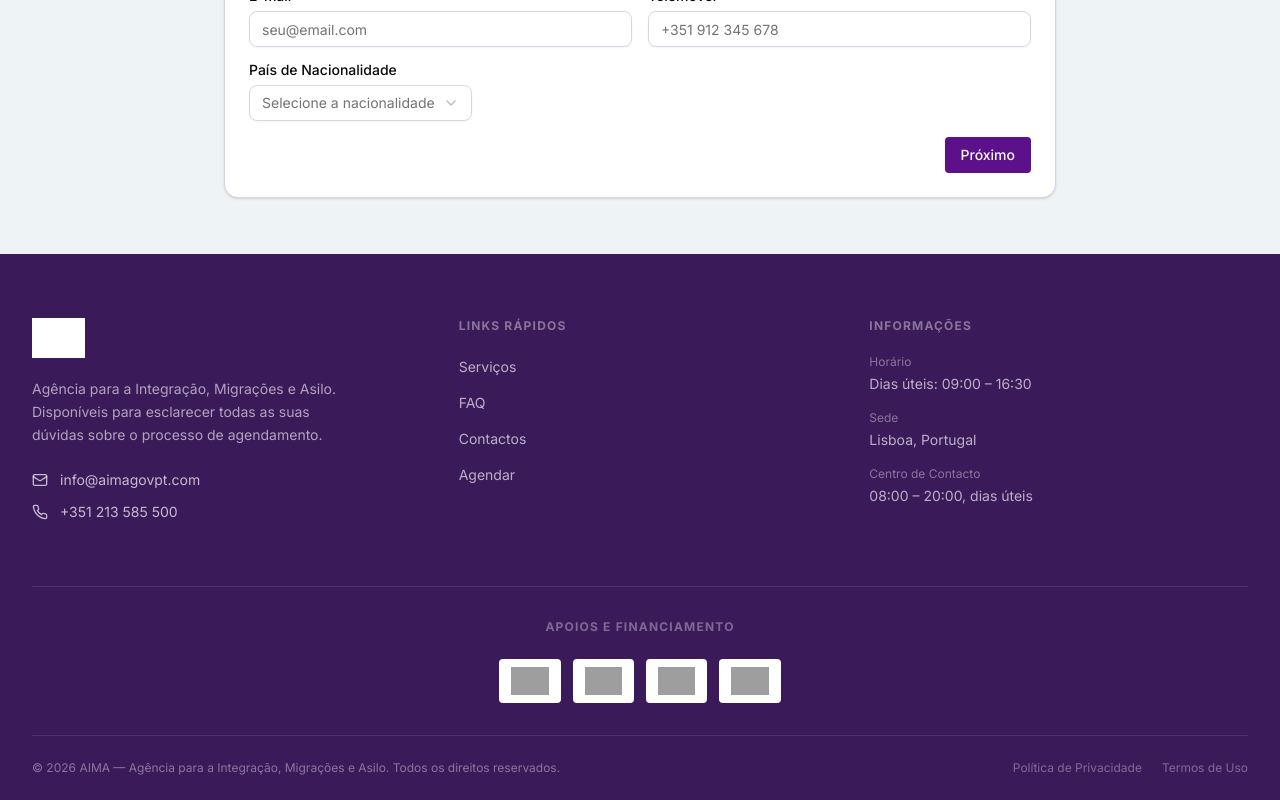
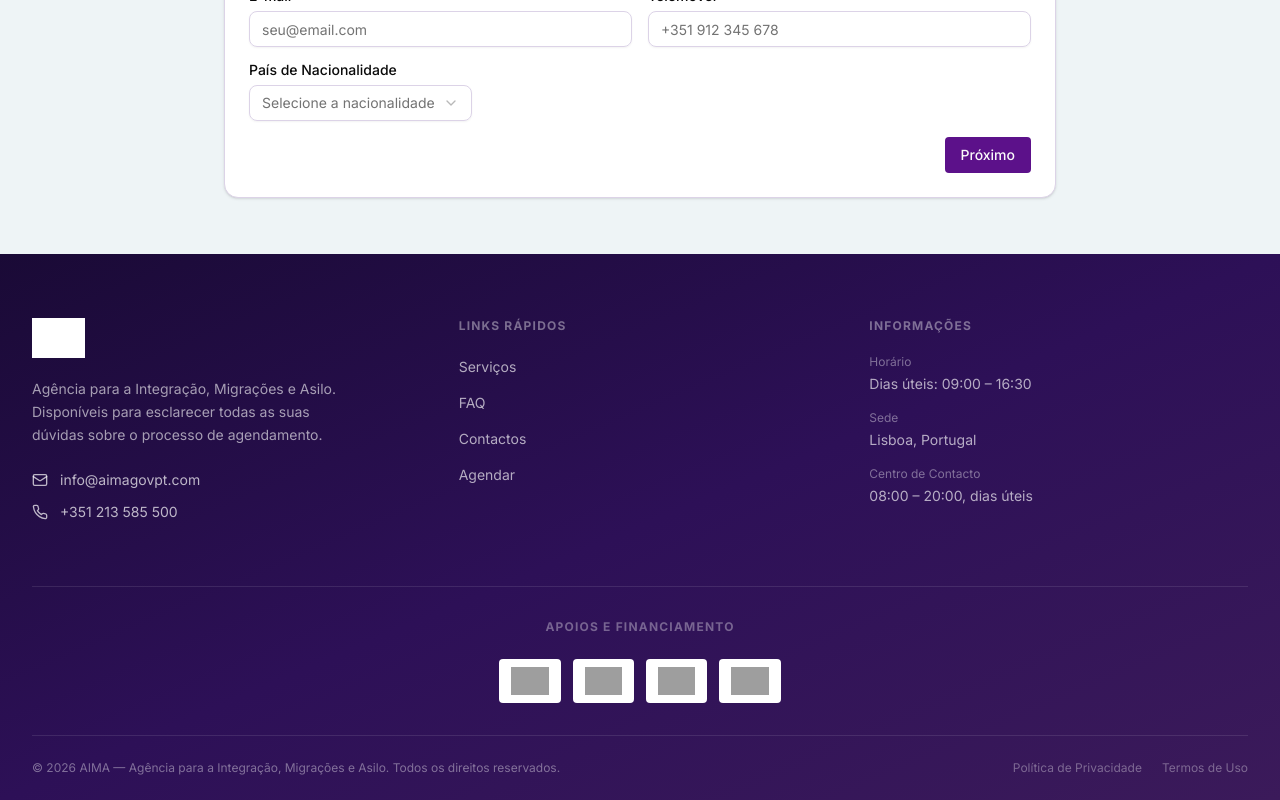
Before and after one commit to ALCIDES-CPU/solve, a Next.js app: page /agendar in a window 1280 px wide. Shown: the part 776-1576 px from the top of the page. Built offline with nearby package versions, Linux system fonts and the light colour scheme; grey boxes are pictures that could not be loaded.

Commit message:
Update footer styles with gradient background and shadow

```diff
--- a/components/footer.tsx
+++ b/components/footer.tsx
@@ -36,7 +36,7 @@ const partners = [
 
 export function Footer() {
   return (
-    <footer className="bg-[#3B1A5A] text-white mt-auto">
+    <footer className="bg-gradient-to-br from-[#1a0a36] via-[#2D1057] to-[#3B1A5A] text-white mt-auto">
       <div className="max-w-7xl mx-auto px-4 sm:px-6 lg:px-8">
         {/* Main footer content */}
         <div className="py-14 lg:py-16 border-b border-white/10">
@@ -117,7 +117,7 @@ export function Footer() {
             {partners.map((partner, i) => (
               <div
                 key={i}
-                className="bg-white rounded px-3 py-2 hover:shadow-md transition-shadow"
+                className="bg-white rounded px-3 py-2 hover:shadow-md hover:shadow-purple-900/30 transition-shadow"
               >
                 <Image
                   src={partner.src}
```
